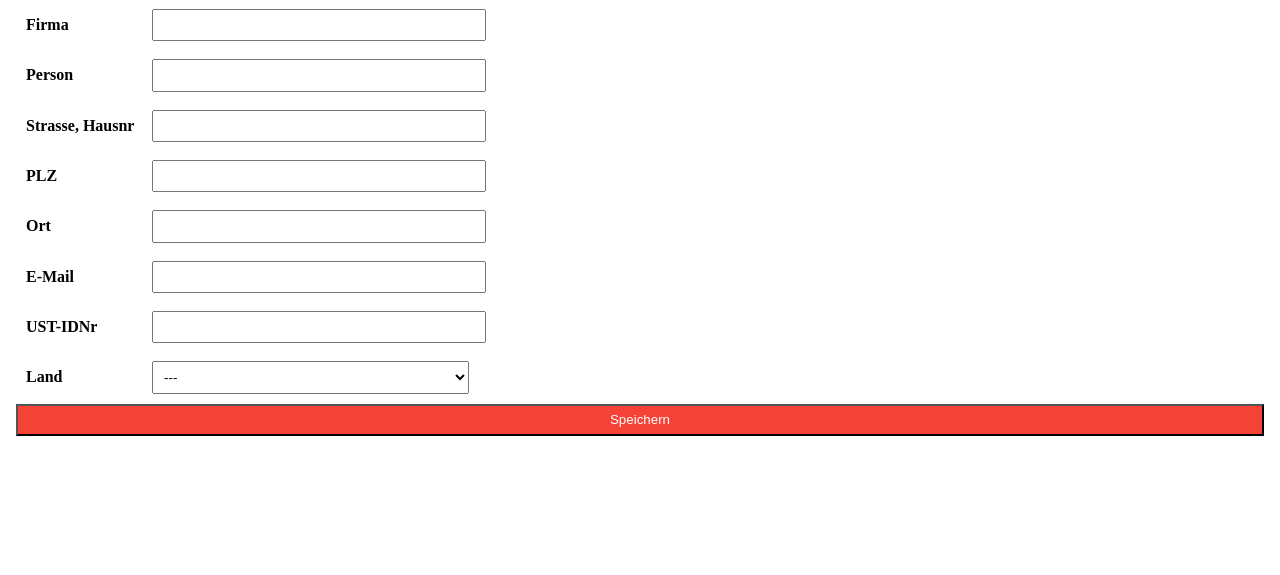
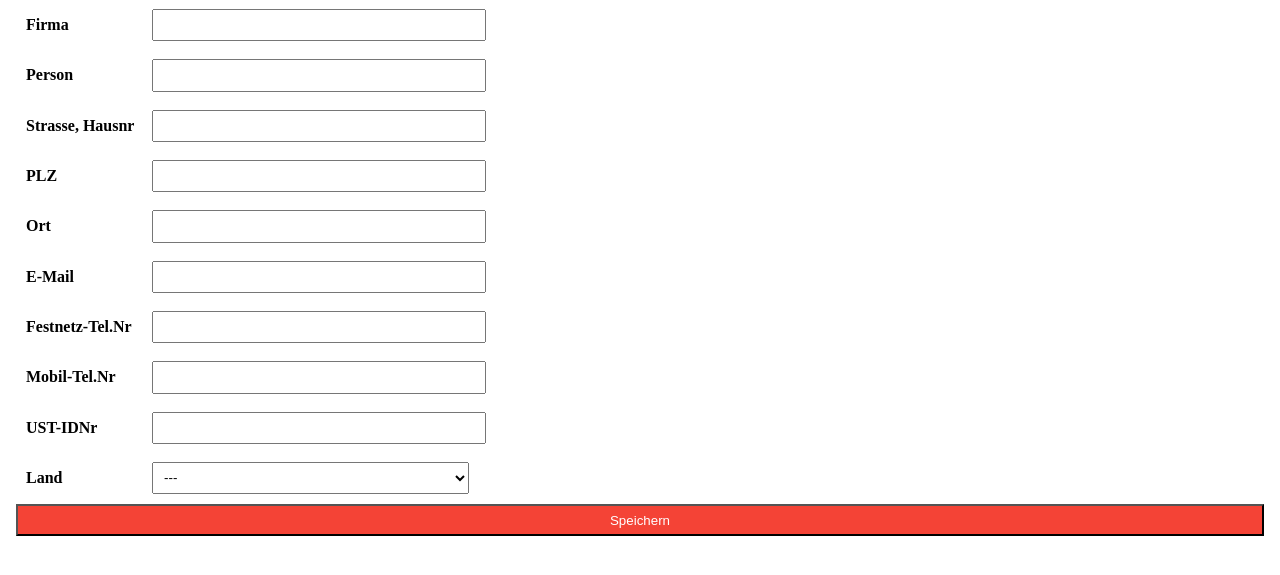
Before and after one commit to sklicek/crm, a PHP site: page /kunden/kunden_bearbeiten.php in a window 1280 px wide. Shown: the part 149-724 px from the top of the page. Run offline with PHP 8.4, Linux system fonts and the light colour scheme; the visitor is signed in with stand-in values (Sample User, id 1); data comes from the database, SQL or seed files in the repository.

Commit message:
Add files via upload

```diff
--- a/kunden/kunden_bearbeiten.php
+++ b/kunden/kunden_bearbeiten.php
@@ -39,10 +39,11 @@ if (isset($_POST['submit'])){
     $email=htmlspecialchars($_POST['email']);
     $ust_idnr=htmlspecialchars($_POST['ust_idnr']);
     $land_code=htmlspecialchars($_POST['land_code']);
-
+    $festnetz=htmlspecialchars($_POST['festnetz']);
+    $mobil=htmlspecialchars($_POST['mobil']);
     if ($action=="n"){
-        if ($stmt2 = $mysqli -> prepare("INSERT INTO kunden (firma, person, strasse, plz, ort, email, ust_idnr, land_code) VALUES (?,?,?,?,?,?,?,?)")) {
-            $stmt2 -> bind_param("ssssssss",$firma,$person,$strasse,$plz,$ort,$email,$ust_idnr,$land_code);
+        if ($stmt2 = $mysqli -> prepare("INSERT INTO kunden (firma, person, strasse, plz, ort, email, ust_idnr, land_code, festnetz, mobil) VALUES (?,?,?,?,?,?,?,?,?,?)")) {
+            $stmt2 -> bind_param("ssssssssss",$firma,$person,$strasse,$plz,$ort,$email,$ust_idnr,$land_code,$festnetz,$mobil);
             if ($stmt2 -> execute()){
                 $msg="Daten erfolgreich gespeichert.";
             } else {
@@ -51,8 +52,8 @@ if (isset($_POST['submit'])){
             $stmt2 -> close();
         }
     } elseif ($action=="e"){
-        if ($stmt2 = $mysqli -> prepare("UPDATE kunden SET firma = ?, person = ?, strasse = ?, plz = ?, ort = ?, email = ?, ust_idnr = ?, land_code = ? WHERE kunde_id = ?")) {
-            $stmt2 -> bind_param("ssssssssi",$firma,$person,$strasse,$plz,$ort,$email,$ust_idnr,$land_code,$id_kunde);
+        if ($stmt2 = $mysqli -> prepare("UPDATE kunden SET firma = ?, person = ?, strasse = ?, plz = ?, ort = ?, email = ?, ust_idnr = ?, land_code = ?, festnetz = ?, mobil = ? WHERE kunde_id = ?")) {
+            $stmt2 -> bind_param("ssssssssssi",$firma,$person,$strasse,$plz,$ort,$email,$ust_idnr,$land_code,$festnetz,$mobil,$id_kunde);
             if ($stmt2 -> execute()){
                 $msg="Daten erfolgreich gespeichert.";
             } else {
@@ -64,12 +65,12 @@ if (isset($_POST['submit'])){
 }
 
 //daten auslesen
-$firma=$person=$strasse=$plz=$ort=$email=$ust_idnr=$land_code="";
+$firma=$person=$strasse=$plz=$ort=$email=$ust_idnr=$land_code=$festnetz=$mobil="";
 if ($action=="e" && $id_kunde!=0){
-    if ($stmt2 = $mysqli -> prepare("SELECT firma, person, strasse, plz, ort, email, ust_idnr, land_code FROM kunden WHERE kunde_id = ?")) {
+    if ($stmt2 = $mysqli -> prepare("SELECT firma, person, strasse, plz, ort, email, ust_idnr, land_code, festnetz, mobil FROM kunden WHERE kunde_id = ?")) {
         $stmt2 -> bind_param('i',$id_kunde);
         $stmt2 -> execute();
-        $stmt2 -> bind_result($firma,$person,$strasse,$plz,$ort,$email,$ust_idnr,$land_code);
+        $stmt2 -> bind_result($firma,$person,$strasse,$plz,$ort,$email,$ust_idnr,$land_code,$festnetz,$mobil);
         $stmt2 -> fetch();
         $stmt2 -> close();
     }
@@ -106,6 +107,14 @@ if ($action=="e" && $id_kunde!=0){
 	<tr>
     <td><b for="email">E-Mail</b></td>
     <td><input type="text" name="email" maxlength="250" value="<?=$email;?>"></td>
+	</tr>
+	<tr>
+    <td><b for="festnetz">Festnetz-Tel.Nr</b></td>
+    <td><input type="text" name="festnetz" maxlength="250" value="<?=$festnetz;?>"></td>
+	</tr>
+	<tr>
+    <td><b for="email">Mobil-Tel.Nr</b></td>
+    <td><input type="text" name="mobil" maxlength="250" value="<?=$mobil;?>"></td>
 	</tr>
 	<tr>
     <td><b for="ust_idnr">UST-IDNr</b></td>
```
